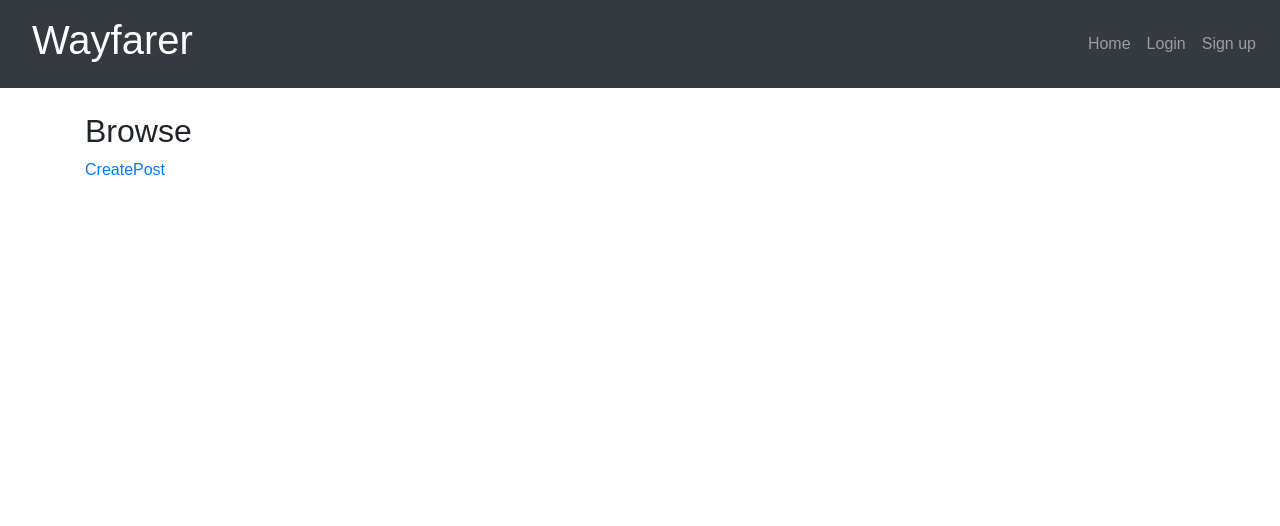
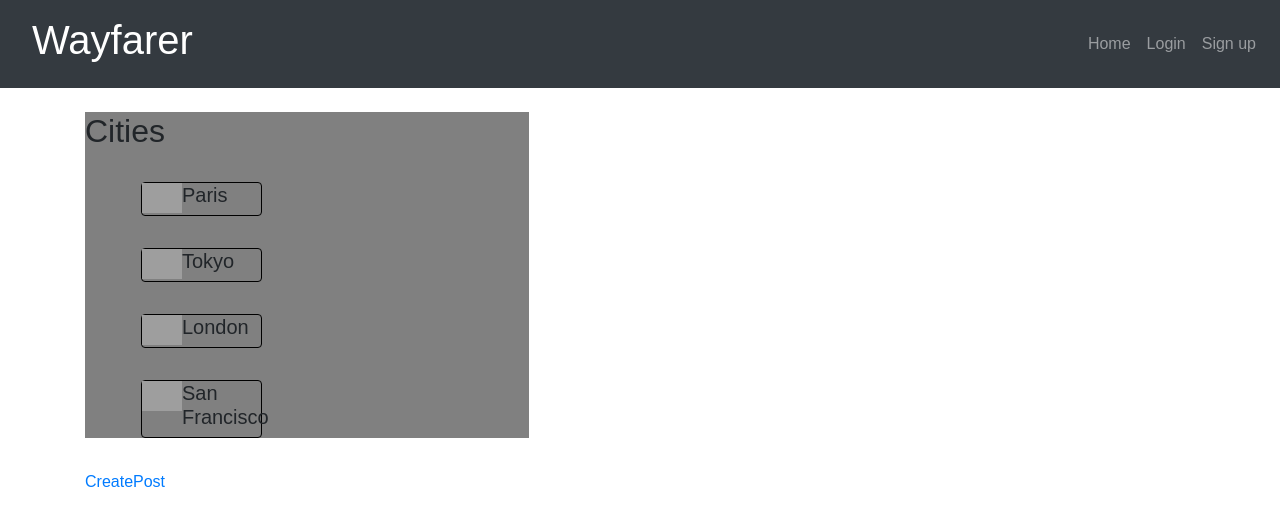
Before and after one commit to RP2/WayfarerProject, a React (Create React App) app in the folder wayfarer/: page /browse in a window 1280 px wide. Shown: the top 526 px of the page. Built offline with nearby package versions, Linux system fonts and the light colour scheme; grey boxes are pictures that could not be loaded.

Commit message:
styling and html for browse page

```diff
--- a/wayfarer/src/components/Browse/Browse.js
+++ b/wayfarer/src/components/Browse/Browse.js
@@ -1,12 +1,34 @@
-import React, { Component } from 'react';
-import { Link } from 'react-router-dom';
+import React, { Component } from "react";
+import { Link } from "react-router-dom";
 
 class Browse extends Component {
   render() {
     return (
       <div className="Browse">
-            <h2>Browse</h2>
-            <p><Link to="/createpost">CreatePost</Link></p>
+        <div className="cities-column">
+          <h2>Cities</h2>
+          <ul id="cities">
+            <li>
+              <img src="#" alt="#" />
+              <h5>Paris</h5>
+            </li>
+            <li>
+              <img src="#" alt="#" />
+              <h5>Tokyo</h5>
+            </li>
+            <li>
+              <img src="#" alt="#" />
+              <h5>London</h5>
+            </li>
+            <li>
+              <img src="#" alt="#" />
+              <h5>San Francisco</h5>
+            </li>
+          </ul>
+        </div>
+        <p id="createPost">
+          <Link to="/createpost">CreatePost</Link>
+        </p>
       </div>
     );
   }
--- a/wayfarer/src/index.css
+++ b/wayfarer/src/index.css
@@ -2,6 +2,10 @@ body {
   margin: 0;
   padding: 0;
   font-family: sans-serif;
+}
+
+li {
+  list-style-type: none;
 }
 
 h1 {
@@ -40,3 +44,26 @@ h1 {
 .nav-link:hover {
   color: gray;
 }
+
+#cities li {
+  display: flex;
+  flex-direction: row;
+  border: 1px solid black;
+  border-radius: 4px;
+  -webkit-border-radius: 4px;
+  -moz-border-radius: 4px;
+  -ms-border-radius: 4px;
+  -o-border-radius: 4px;
+  margin: 2rem 1rem;
+  width: 30%;
+}
+
+.cities-column {
+  background-color: gray;
+  width: 40%;
+  height: 90%;
+}
+
+#cities img {
+  height: 30px;
+}
```
Lines whose indentation alone changed are shown as unchanged.
